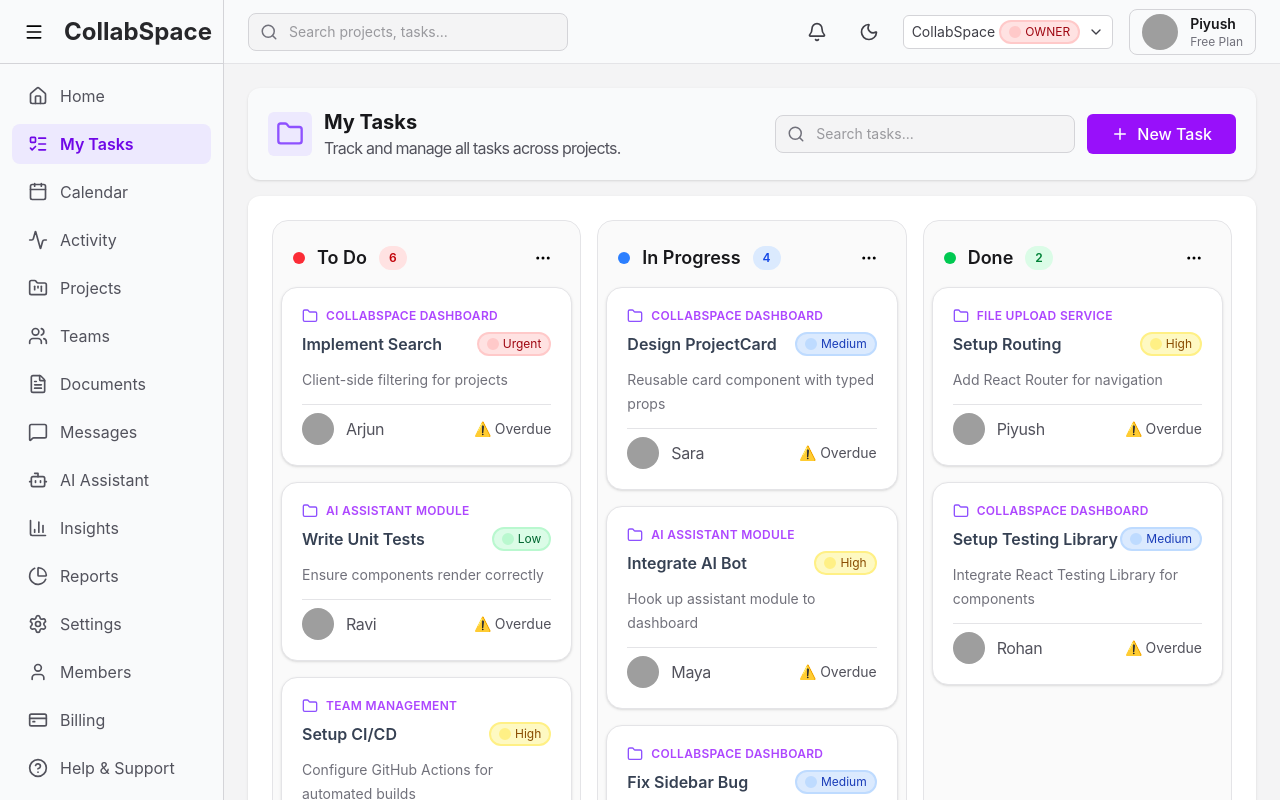
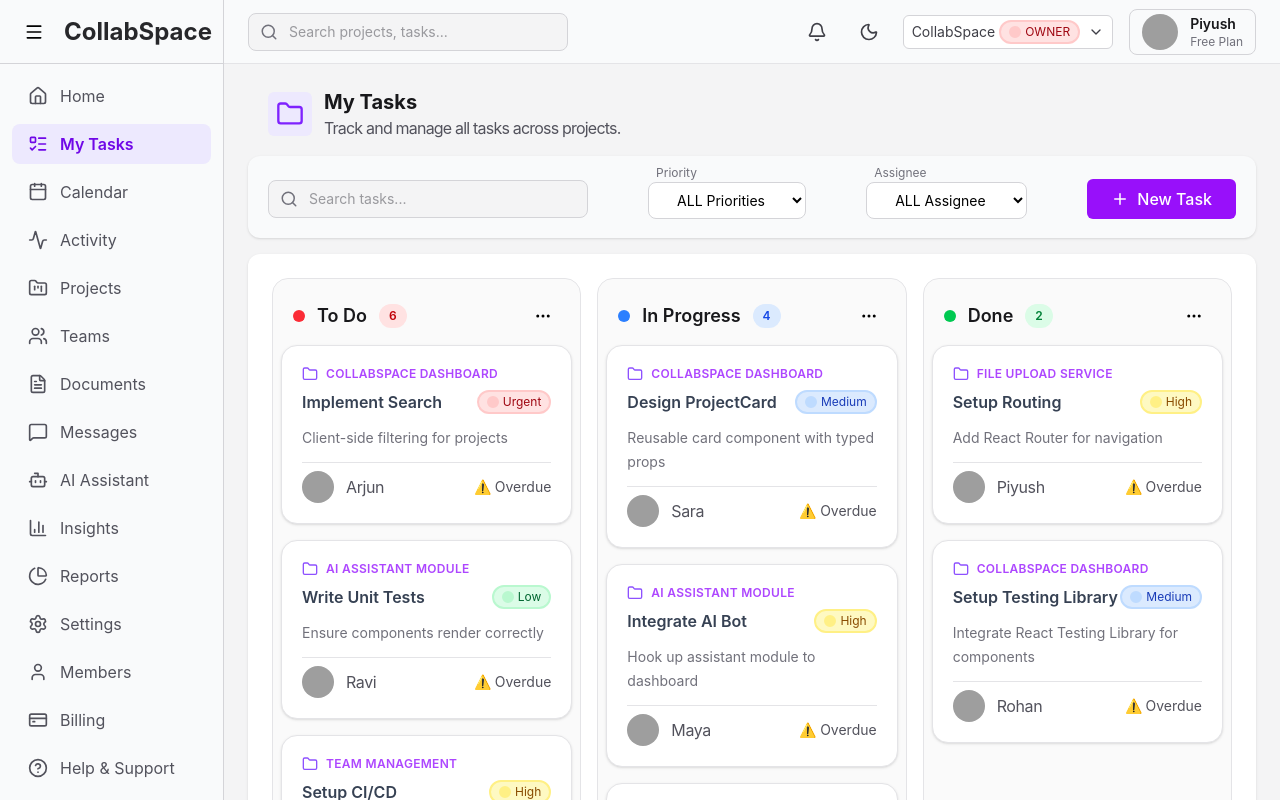
Before and after one commit to piyusshhjangid/CollabSpace, a React (Vite) app in the folder client/: page /tasks in a window 1280 px wide. Built offline with nearby package versions, Linux system fonts and the light colour scheme; grey boxes are pictures that could not be loaded.

Commit message:
day-8 commit

```diff
--- a/client/src/components/TaskCard.tsx
+++ b/client/src/components/TaskCard.tsx
@@ -5,6 +5,7 @@ import type { Task } from "../types/task";
 interface TaskCardProps {
   task: Task;
   onClick: (task: Task) => void;
+  onDragStart: (task: Task) => void;
 }
 
 const PriorityColors = {
@@ -43,9 +44,11 @@ function formatDueDate(date: string) {
   return `📅 Due on ${new Date(date).toLocaleDateString(undefined, options)}`;
 }
 
-export default function TaskCard({ task, onClick }: TaskCardProps) {
+export default function TaskCard({ task, onClick, onDragStart }: TaskCardProps) {
   return (
     <article
+      draggable
+      onDragStart={() => onDragStart(task)}
       onClick={() => onClick(task)}
       className="group flex h-full flex-col rounded-2xl border border-zinc-200 bg-white cursor-pointer p-5 shadow-sm transition-all duration-300 hover:-translate-y-1 hover:border-violet-300 hover:shadow-xl"
     >
--- /dev/null
+++ b/client/src/components/board/BoardToolbar.tsx
@@ -0,0 +1,97 @@
+import type { Task } from "../../types/task";
+import type { TaskFilters } from "../../types/filters";
+import { Button } from "../Button";
+import { Plus, Search } from "lucide-react";
+
+interface BoardToolbarProps {
+  filters: TaskFilters;
+  setFilters: React.Dispatch<React.SetStateAction<TaskFilters>>;
+
+  tasks: Task[];
+
+  onCreateTask: () => void;
+}
+
+const BoardToolbar = ({
+  filters,
+  setFilters,
+  tasks,
+  onCreateTask,
+}: BoardToolbarProps) => {
+  const assignees = [...new Set(tasks.map((task) => task.assigneeName))];
+  return (
+    <div className="flex flex-row items-center justify-between w-full shadow-sm bg-gray-50 rounded-xl px-5 pb-3 pt-4">
+      <div className="relative w-80">
+        <Search
+          size={18}
+          className="absolute left-3 top-1/2 -translate-y-1/2 text-zinc-500"
+        />
+        <input
+          value={filters.search}
+          type="text"
+          placeholder="Search tasks..."
+          className="w-full rounded-lg border border-zinc-300 bg-zinc-100 py-2 pl-10 pr-4 text-sm text-zinc-700 outline-none transition focus:border-violet-500 focus:bg-white"
+          onChange={(e) =>
+            setFilters((prev) => ({
+              ...prev,
+              search: e.target.value,
+            }))
+          }
+        />
+      </div>
+      <div className="-translate-y-1.75">
+        <h1 className="text-xs text-zinc-500 px-2 pb-0.25">Priority</h1>
+        <select
+          value={filters.priority}
+          onChange={(e) =>
+            setFilters((prev) => ({
+              ...prev,
+              priority: e.target.value as TaskFilters["priority"],
+            }))
+          }
+          className="rounded-lg border border-zinc-300 bg-white px-6 py-2 text-sm focus:border-violet-500"
+        >
+          <option value="ALL">ALL Priorities</option>
+          <option value="Low">Low</option>
+          <option value="Medium">Medium</option>
+          <option value="High">High</option>
+          <option value="Urgent">Urgent</option>
+        </select>
+      </div>
+      <div className="-translate-y-1.75">
+        <h1 className="text-xs text-zinc-500 px-2 pb-0.25">Assignee</h1>
+        <select
+          value={filters.assignee}
+          onChange={(e) =>
+            setFilters((prev) => ({
+              ...prev,
+              assignee: e.target.value,
+            }))
+          }
+          className="rounded-lg border border-zinc-300 bg-white px-6 py-2 text-sm focus:border-violet-500"
+        >
+          <option value="">ALL Assignee</option>
+          {assignees.map((assignee) => {
+            return (
+              <option key={assignee} value={assignee}>
+                {assignee}
+              </option>
+            );
+          })}
+        </select>
+      </div>
+      <div>
+        <Button
+          variant="primary"
+          disabled={false}
+          onClick={onCreateTask}
+        >
+          <Plus size={18} />
+          New Task
+        </Button>
+      </div>
+    </div>
+  );
+};
+
+export default BoardToolbar;
--- a/client/src/components/board/KanbanColumn.tsx
+++ b/client/src/components/board/KanbanColumn.tsx
@@ -1,11 +1,14 @@
 import { MoreHorizontal } from "lucide-react";
 import TaskCard from "../TaskCard";
 import type { Task, TaskStatus } from "../../types/task";
+import { useState } from "react";
 
 interface KanbanColumnProps {
   status: TaskStatus;
   tasks: Task[];
   onTaskClick: (task: Task) => void;
+  onDragStart: (task: Task) => void;
+  onDrop: (status: TaskStatus) => void;
 }
 
 const statusConfig = {
@@ -26,13 +29,36 @@ const statusConfig = {
   },
 } as const;
 
-export default function KanbanColumn({ status, tasks, onTaskClick }: KanbanColumnProps) {
+export default function KanbanColumn({
+  status,
+  tasks,
+  onTaskClick,
+  onDragStart,
+  onDrop,
+}: KanbanColumnProps) {
   const filteredTasks = tasks.filter((task) => task.status === status);
-
   const config = statusConfig[status];
 
+  const [isOver, setIsOver] = useState(false);
   return (
-    <section className="flex h-fit min-h-150 flex-col rounded-2xl border border-zinc-200 bg-zinc-50 p-2">
+    <section
+      onDragOver={(e) => {
+        e.preventDefault();
+        setIsOver(true);
+      }}
+      onDragLeave={() => setIsOver(false)}
+      onDrop={() => {
+        onDrop(status);
+        setIsOver(false);
+      }}
+      className={`flex min-h-150 h-fit flex-col rounded-2xl border p-2 transition
+    ${
+      isOver
+        ? "border-violet-500 bg-violet-50"
+        : "border-zinc-200 bg-zinc-50"
+    }`}
+
+    >
       <div className=" p-3 flex items-center justify-between">
         <div className="flex items-center gap-3">
           <div className={`h-3 w-3 rounded-full ${config.dot}`} />
@@ -66,7 +92,12 @@ export default function KanbanColumn({ status, tasks, onTaskClick }: KanbanColum
           </div>
         ) : (
           filteredTasks.map((task) => (
-            <TaskCard key={task.id} task={task} onClick={onTaskClick} />
+            <TaskCard
+              key={task.id}
+              task={task}
+              onClick={onTaskClick}
+              onDragStart={onDragStart}
+            />
           ))
         )}
       </div>
--- a/client/src/components/board/ProjectBoard.tsx
+++ b/client/src/components/board/ProjectBoard.tsx
@@ -1,11 +1,11 @@
 import KanbanColumn from "./KanbanColumn";
 import { Folder } from "lucide-react";
-import { Button } from "../Button";
 import { useState } from "react";
-import { Plus, Search } from "lucide-react";
+import type { TaskFilters } from "../../types/filters";
 import type { Task } from "../../types/task";
 import { fetchTasks } from "../../data/fakeapi";
 import TaskModal from "./TaskModal";
+import BoardToolbar from "./BoardToolbar";
 
 const statuses = ["TODO", "IN_PROGRESS", "DONE"] as const;
 
@@ -25,16 +25,47 @@ const ProjectBoard = () => {
   const [isModalOpen, setIsModalOpen] = useState(false);
   const [selectedTask, setSelectedTask] = useState<Task | null>(null);
 
-  const [search, setSearch] = useState("");
+  const [draggedTask, setDraggedTask] = useState<Task | null>(null);
 
-  const filteredTasks = boardTasks.filter(task =>
-    task.title.toLowerCase().includes(search.toLowerCase()) ||
-    task.project.name.toLowerCase().includes(search.toLowerCase())
-);
+  const [filters, setFilters] = useState<TaskFilters>({
+    search: "",
+    priority: "ALL",
+    assignee: "",
+  });
+
+  const filteredTasks = boardTasks.filter((task) => {
+    const matchesSearch =
+      task.title.toLowerCase().includes(filters.search.toLowerCase()) ||
+      task.project.name.toLowerCase().includes(filters.search.toLowerCase());
+
+    const matchesPriority =
+      filters.priority === "ALL" || task.priority === filters.priority;
+
+    const matchesAssignee =
+      filters.assignee === "" || task.assigneeName === filters.assignee;
+
+    return matchesSearch && matchesPriority && matchesAssignee;
+  });
 
   const openTask = (task: Task) => {
     setSelectedTask(task);
     setIsModalOpen(true);
+  };
+
+  const handleDragStart = (task: Task) => {
+    setDraggedTask(task);
+  };
+
+  const handleDrop = (status: Task["status"]) => {
+    if (!draggedTask) return;
+
+    setBoardTasks((prev) =>
+      prev.map((task) =>
+        task.id === draggedTask.id ? { ...task, status } : task,
+      ),
+    );
+
+    setDraggedTask(null);
   };
 
   const handleSaveTask = (updatedTask: Task) => {
@@ -45,13 +76,11 @@ const ProjectBoard = () => {
     setIsModalOpen(false);
   };
 
-
-
   return (
-    <div className="flex flex-col items-center gap-4">
-      <div className="flex flex-row items-center justify-between w-full shadow-sm bg-gray-50 rounded-xl p-5">
+    <div className="flex flex-col items-center">
+      <div className="flex flex-row items-center justify-between w-full px-5 mb-4">
         <div className="flex items-center gap-3">
-          <div className="text-violet-500 bg-violet-100 rounded-md px-2 py-2">
+          <div className="text-violet-600 bg-violet-100 rounded-md px-2 py-2">
             <Folder size={28} />
           </div>
           <div className="flex flex-col items-start">
@@ -61,33 +90,16 @@ const ProjectBoard = () => {
             </p>
           </div>
         </div>
-        <div className="flex flex-row items-center gap-3">
-          <div className="relative w-75">
-            <Search
-              size={18}
-              className="absolute left-3 top-1/2 -translate-y-1/2 text-zinc-500"
-            />
-            <input
-              value={search}
-              onChange={(e) => setSearch(e.target.value)}
-              type="text"
-              placeholder="Search tasks..."
-              className="w-full rounded-lg border border-zinc-300 bg-zinc-100 py-2 pl-10 pr-4 text-sm text-zinc-700 outline-none transition focus:border-violet-500 focus:bg-white"
-            />
-          </div>
-          <div>
-            <Button
-              variant="primary"
-              disabled={false}
-              onClick={() => {
-                console.log("Open Create Task Modal");
-              }}
-            >
-              <Plus size={18} />
-              New Task
-            </Button>
-          </div>
-        </div>
+      </div>
+      <div className="mb-4 flex w-full">
+        <BoardToolbar
+          filters={filters}
+          setFilters={setFilters}
+          tasks={boardTasks}
+          onCreateTask={() => {
+            console.log("Create Task");
+          }}
+        />
       </div>
       <div className="bg-white rounded-xl shadow-sm grid grid-cols-1 md:grid-cols-3 gap-4 p-6 overflow-x-auto">
         {statuses.map((status) => (
@@ -96,6 +108,8 @@ const ProjectBoard = () => {
             key={status}
             status={status}
             tasks={filteredTasks}
+            onDragStart={handleDragStart}
+            onDrop={handleDrop}
           />
         ))}
       </div>
--- /dev/null
+++ b/client/src/types/filters.ts
@@ -0,0 +1,7 @@
+import type { Task } from "./task";
+
+export interface TaskFilters {
+  search: string;
+  priority: Task["priority"] | "ALL";
+  assignee: string;
+}
```
